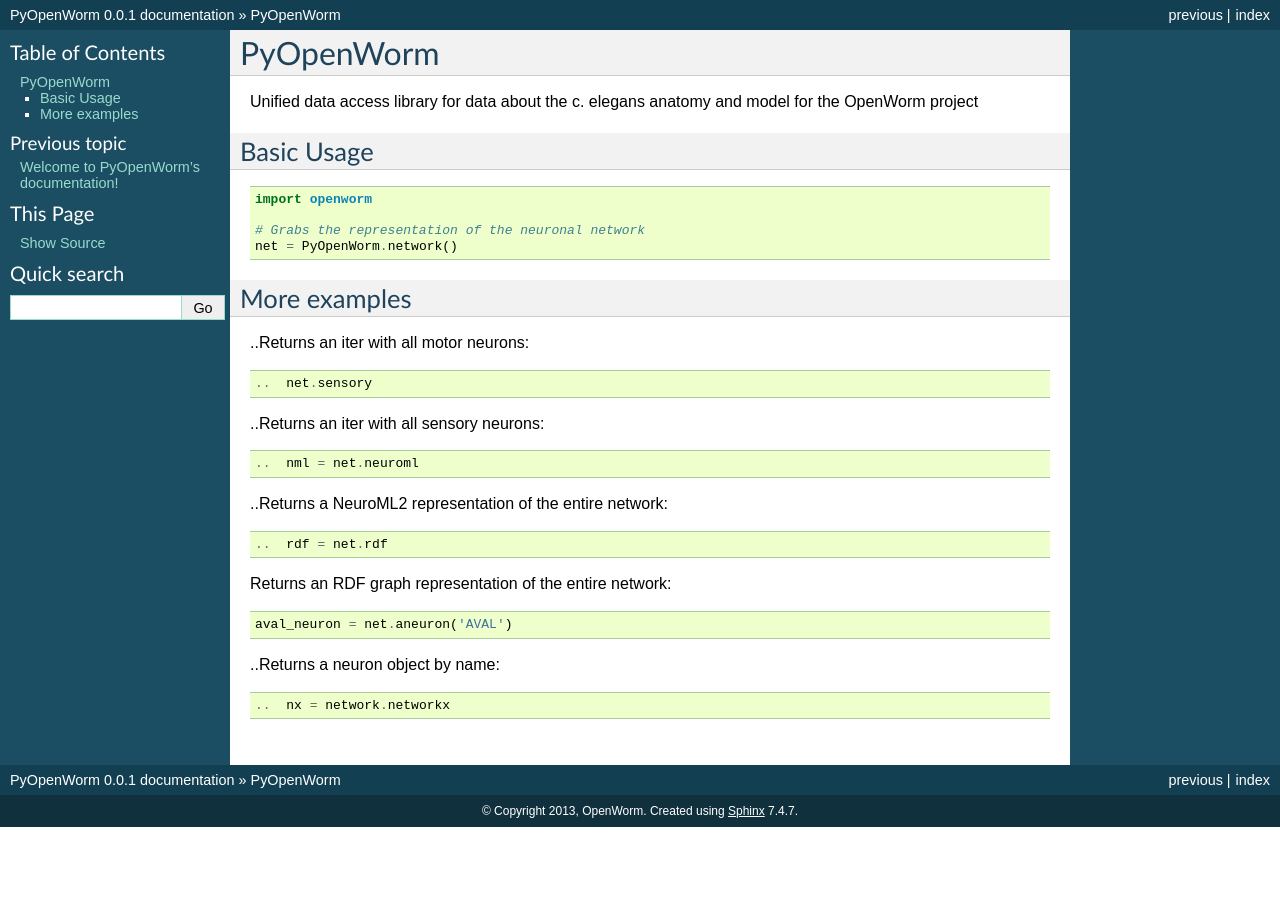
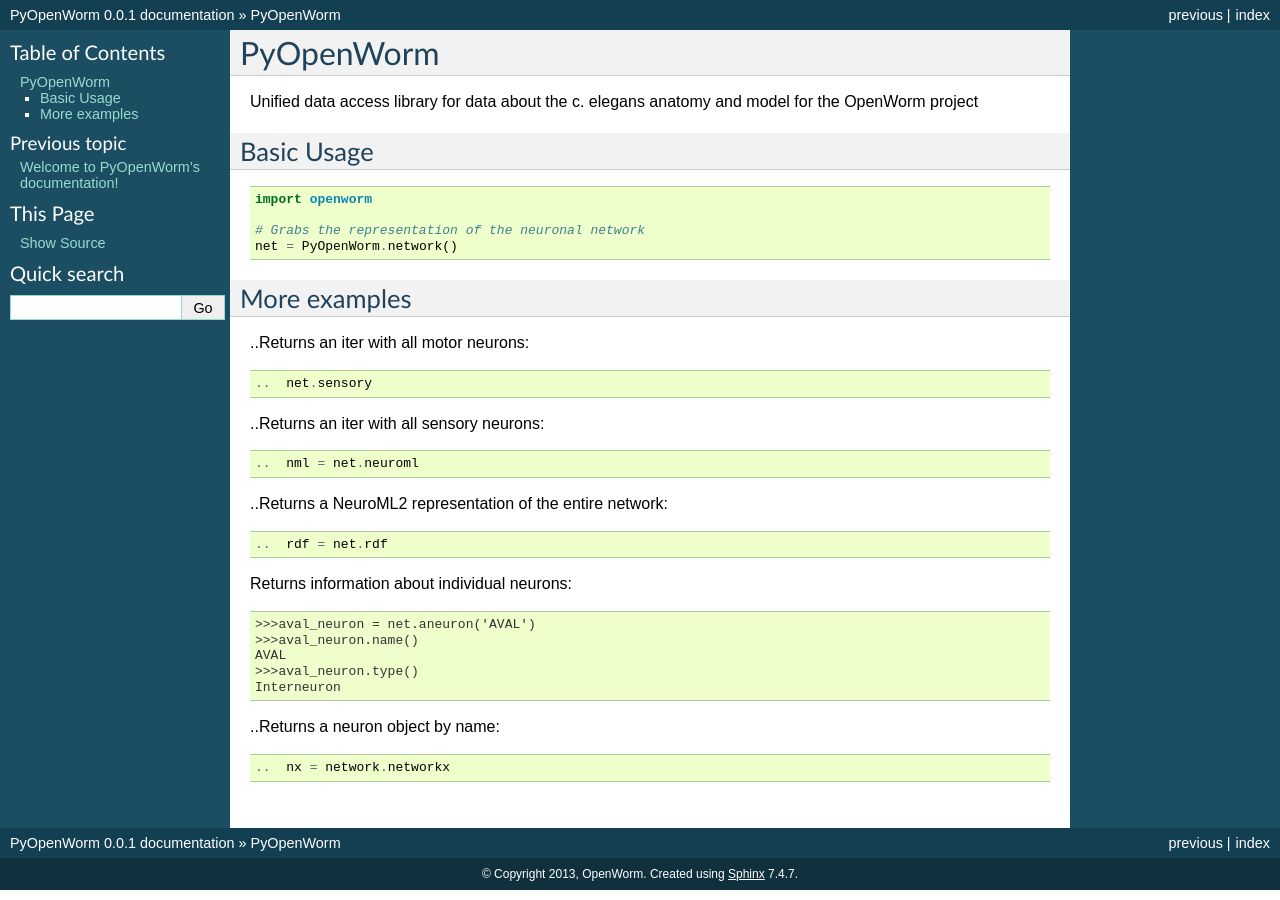
Before and after one commit to openworm/owmeta, a Sphinx documentation site: the page built from docs/intro.rst, in a window 1280 px wide. Built offline with Sphinx 7.4.7, drawn with Linux system fonts in a browser that asks for light colours.

Commit message:
updated docs

```diff
--- a/docs/intro.rst
+++ b/docs/intro.rst
@@ -30,9 +30,13 @@ More examples
 
 ..  rdf = net.rdf
 
-Returns an RDF graph representation of the entire network::
+Returns information about individual neurons::
 
-  aval_neuron = net.aneuron('AVAL')
+  >>>aval_neuron = net.aneuron('AVAL')
+  >>>aval_neuron.name()
+  AVAL
+  >>>aval_neuron.type()
+  Interneuron
 
 ..Returns a neuron object by name::
 
```
